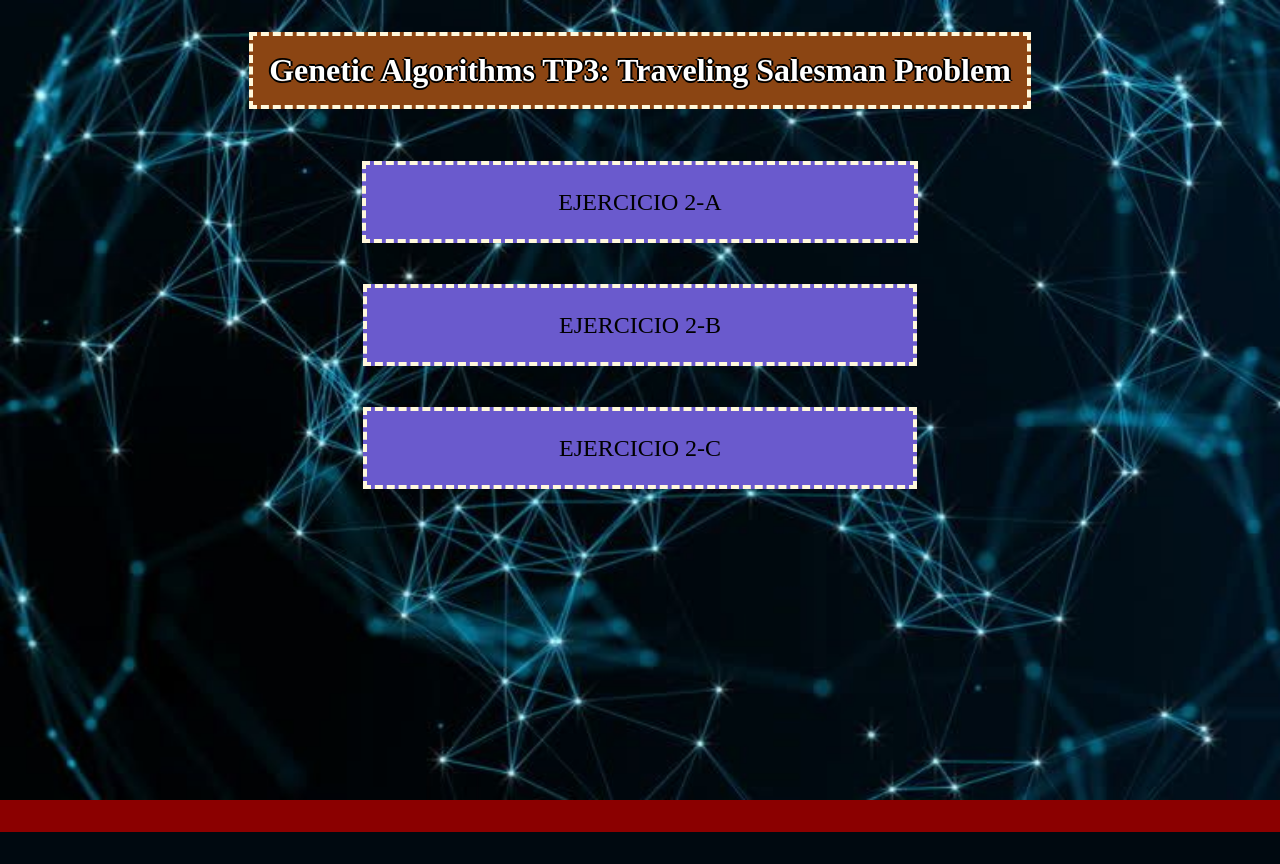
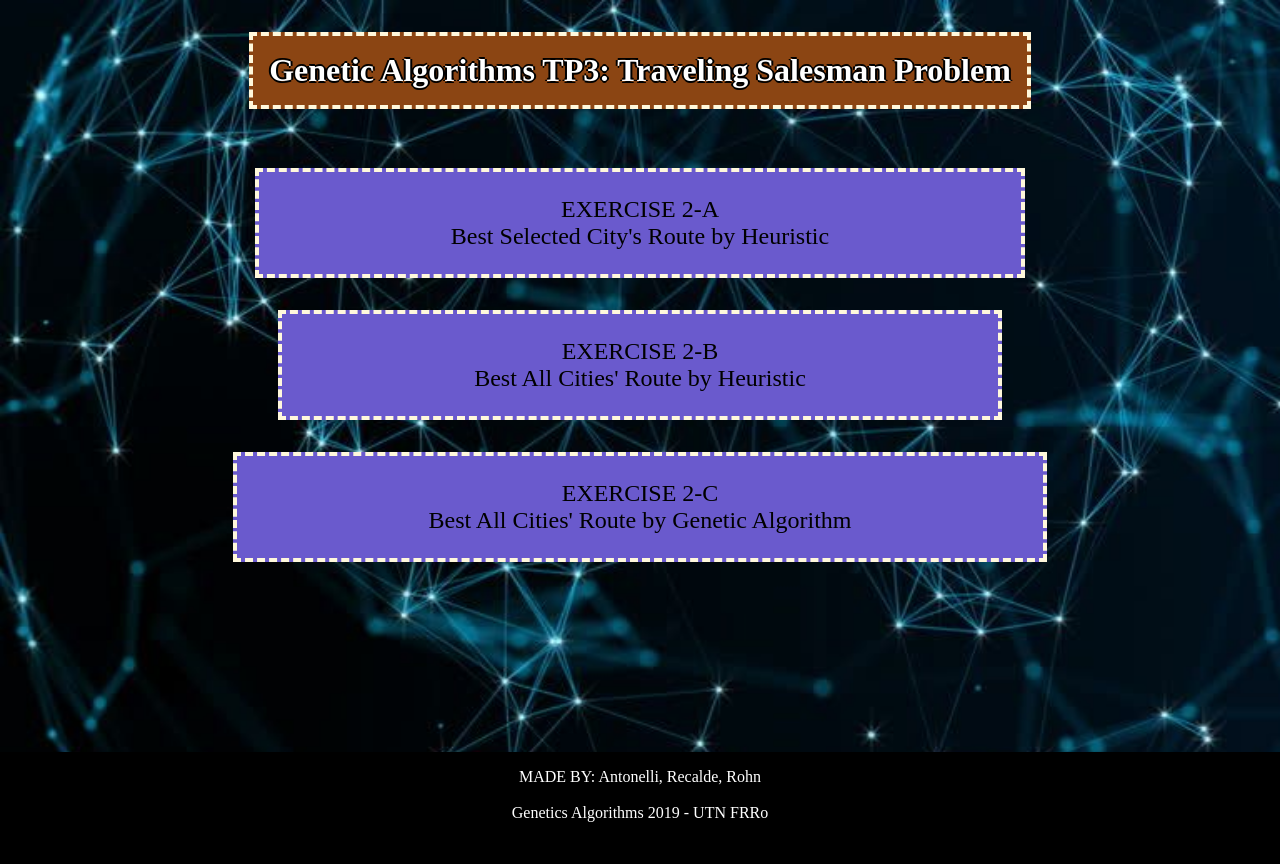
Before and after one commit to utn-frro-geneticos19-g16/Genetic-Algorithms-TP3, a Flask app: page / in a window 1280 px wide. Before the commit the page ends 832 px from the top, so only its background shows below. Run offline with Flask 2, Linux system fonts and the light colour scheme.

Commit message:
Modified Rule for "setBestTrack" in AG, Improved Index, Added Footer
Just read the Title...

```diff
--- a/citiesManager.py
+++ b/citiesManager.py
@@ -170,7 +170,7 @@ class CitiesManager(object):
     # Best Track Using Genetic Algorithm
     def get_track_with_ag(self):
         # ImportantValues
-        iterationLimit = 3000  # Population Iterations
+        iterationLimit = 1500  # Population Iterations
         populationSize = 200  # Initial Population Size
         crossoverProb = 0.75  # Probability of CrossOver
         mutationProb = 0.4  # Probability of Mutation
--- a/static/css/styles.css
+++ b/static/css/styles.css
@@ -13,6 +13,18 @@ body {
 
 body, html{
     height: 100vh;
+}
+
+header { height: 15vh; }
+
+main { height: 75vh; }
+
+footer {
+    height: 10vh;
+    color: white;
+    background-color: black;
+    padding: 1rem;
+    text-align: center;
 }
 
 .title {
@@ -35,12 +47,14 @@ body, html{
     display: flex;
     flex-direction: column;
     text-align: center;
-    justify-content: center;
+    align-items: center;
+    /* justify-content: center; */
 }
 
 #options>li {
-    margin: 3rem;
+    margin: 1rem;
     font-size: 150%;
+    display: flex;
 }
 
 #options>li>a {
--- a/templates/index.html
+++ b/templates/index.html
@@ -8,15 +8,36 @@
         <title>Traveling Salesman Problem</title>
     </head>
     <body style="background-image:url(../static/resources/artificial-intelligence.jpg)" onload='initialization()'>
+        <header>
         <!-- <body style="background-image:url({{url_for('static', filename='artificial-intelligence.jpg')}})"> -->
             <div class="title"><h1>Genetic Algorithms TP3: Traveling Salesman Problem</h1></div>
+        </header>
+        <main>
             <ul id="options">
                 {#<li><a href="http://127.0.0.1:5000/Map/Cordoba" id="opt1">EJERCICIO 2-A</a></li>#}
-            <li><a href="#" id="opt1" class="menuLink">EJERCICIO 2-A</a></li>
+                <li><a href="#" id="opt1" class="menuLink">
+                    EXERCISE 2-A
+                    <br/>
+                    Best Selected City's Route by Heuristic
+                </a></li>
                 {#onclick="openModal()" // Reload with JS! #}
-            <li><a href="http://127.0.0.1:5000/Map" id="opt2" class="menuLink">EJERCICIO 2-B</a></li>
-            <li><a href="http://127.0.0.1:5000/Map/Ag" id="opt3" class="menuLink">EJERCICIO 2-C</a></li>
+                <li><a href="http://127.0.0.1:5000/Map" id="opt2" class="menuLink">
+                    EXERCISE 2-B
+                    <br/>
+                    Best All Cities' Route by Heuristic
+                </a></li>
+                <li><a href="http://127.0.0.1:5000/Map/Ag" id="opt3" class="menuLink">
+                    EXERCISE 2-C
+                    <br/>
+                    Best All Cities' Route by Genetic Algorithm
+                </a></li>
             </ul>
+        </main>
+        <footer>
+            <p>MADE BY: Antonelli, Recalde, Rohn</p>
+            <br/>
+            <p>Genetics Algorithms 2019 - UTN FRRo</p>
+        </footer>
         <div id="overlayModal" class="modal">
             <div class="modal-content">
                 <div class="modal-header">
```
Also changed, not shown: population.py (+4 -3 lines). Lines whose indentation alone changed are shown as unchanged.
